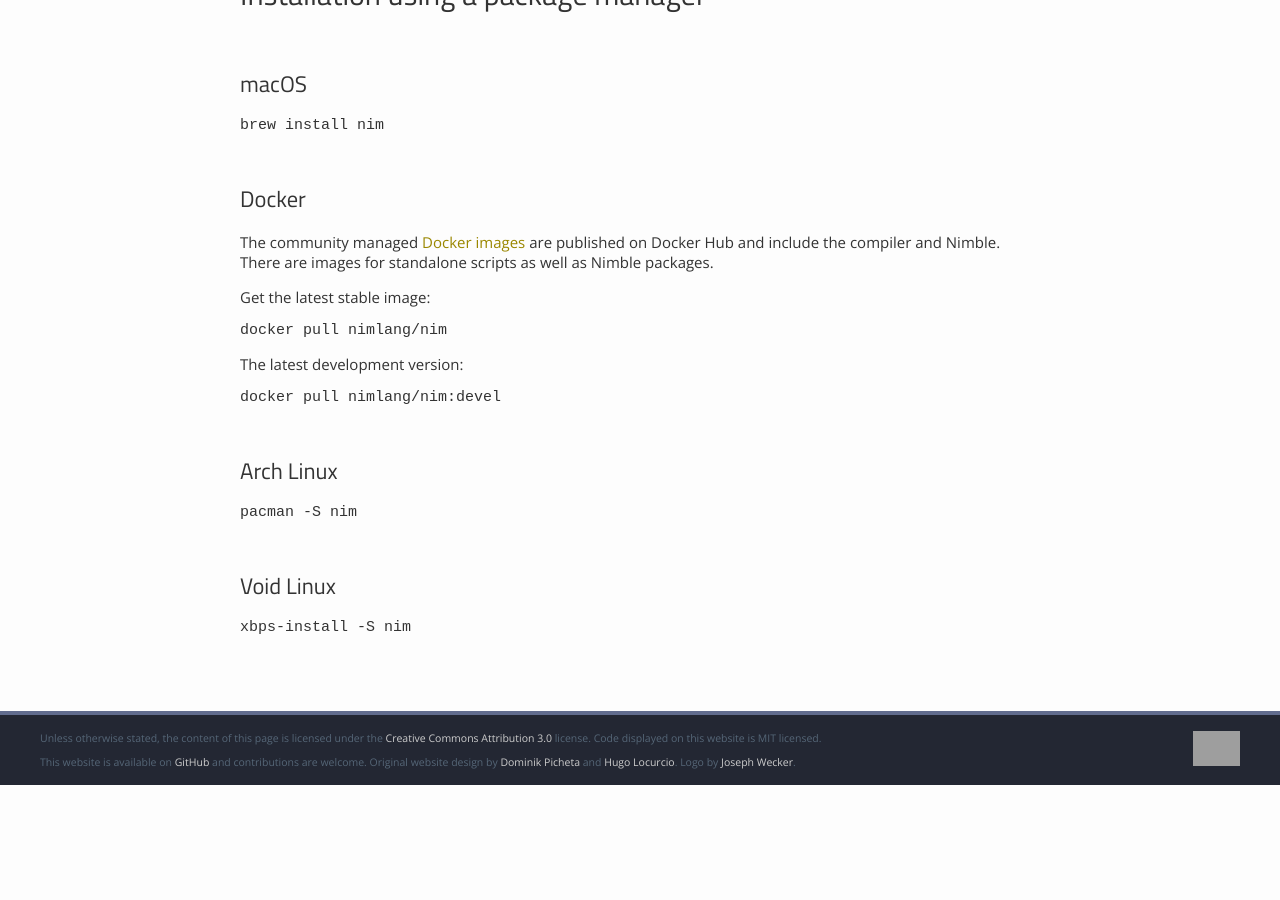
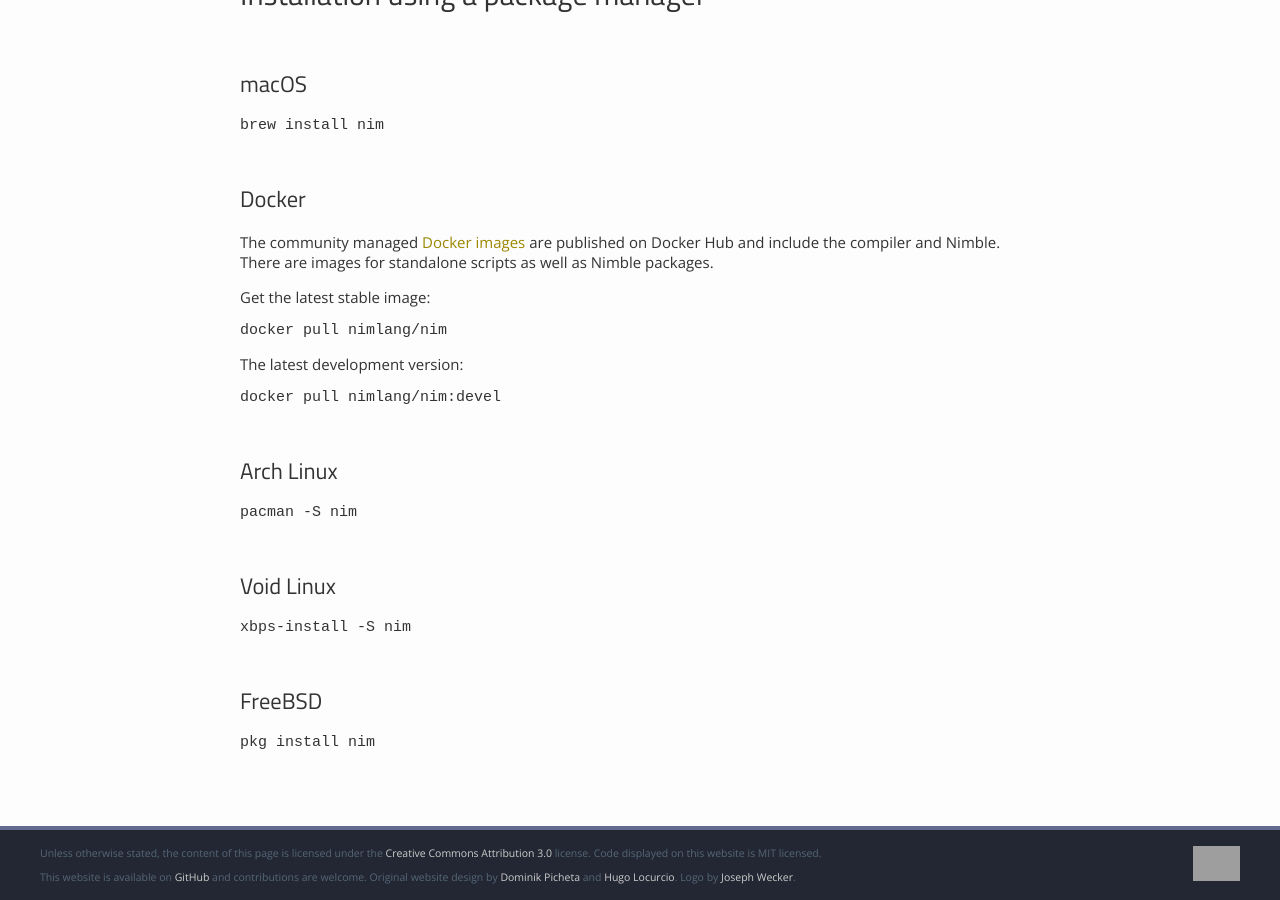
Before and after one commit to nim-lang/website, a Jekyll site: the page built from jekyll/install_unix.md, in a window 1280 px wide and 900 px high, scrolled down 1606 px. Built offline with Jekyll 4.4.1, drawn with Linux system fonts in a browser that asks for light colours; before the commit the page ends 2391 px from its top, so only the background shows below that; grey boxes are pictures that could not be loaded.

Commit message:
Add package install instructions for FreeBSD

````diff
--- a/jekyll/install_unix.md
+++ b/jekyll/install_unix.md
@@ -114,3 +114,9 @@ pacman -S nim
 ```
 xbps-install -S nim
 ```
+
+## FreeBSD
+
+```
+pkg install nim
+```
````
